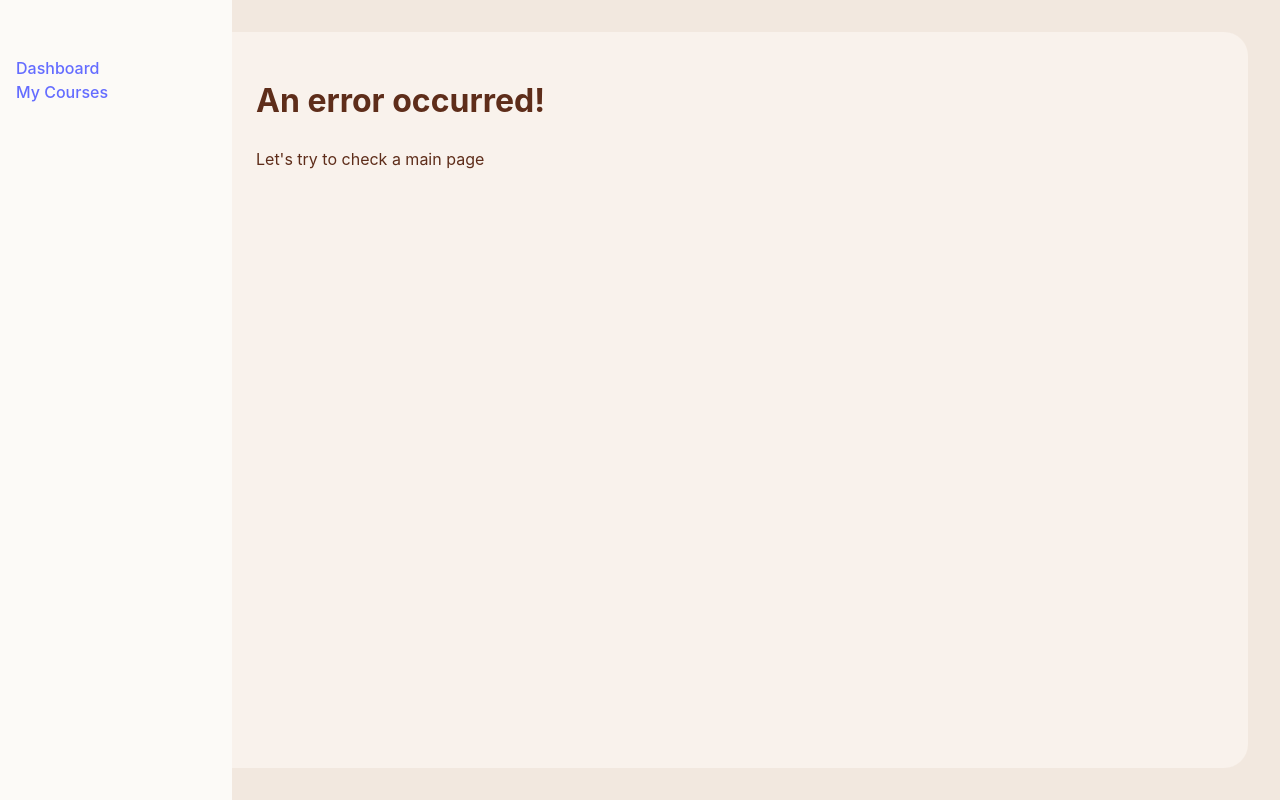
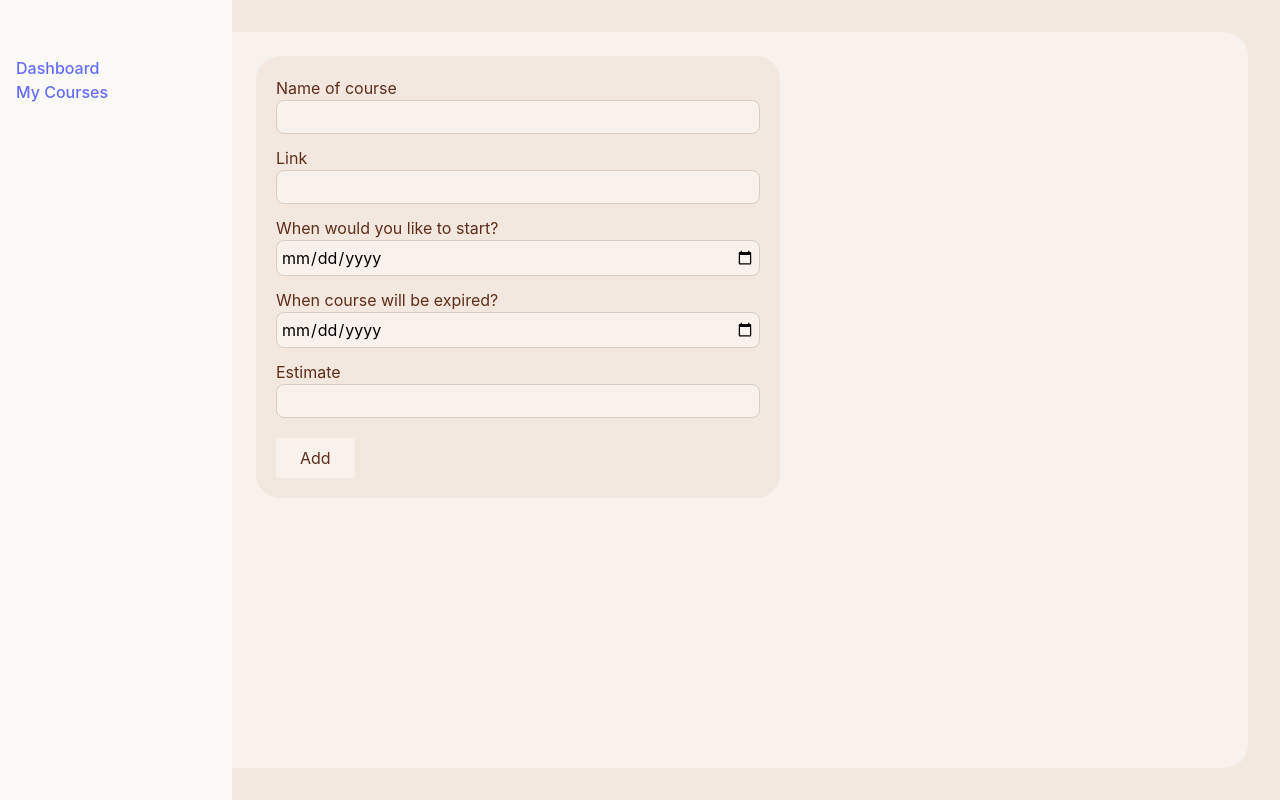
Before and after one commit to owlblinked/course-keeper, a React (Vite) app: page /courses/new in a window 1280 px wide. Built offline with nearby package versions, Linux system fonts and the light colour scheme.

Commit message:
- add CourseForm component

```diff
--- a/src/App.css
+++ b/src/App.css
@@ -1,19 +1,27 @@
+:root {
+  --color-dawn-pink: #f2e8df;
+  --color-vista-white: #fcfaf7;
+  --color-white-linen: #f9f2ec;
+  --color-swirl: #d7cdc4;
+  --color-espresso: #5e2d1a;
+}
+
 #root {
   display: flex;
-  background-color: #f2e8df;
+  background-color: var(--color-dawn-pink);
   width: 100%;
   min-height: 100vh;
-  color: #5e2d1a;
+  color: var(--color-espresso);
 }
 
 aside {
   width: 12.5rem;
-  background-color: #fcfaf7;
+  background-color: var(--color-vista-white);
   padding: 3.5rem 1rem;
 }
 
 main {
-  background-color: #f9f2ec;
+  background-color: var(--color-white-linen);
   margin: 2rem 2rem 2rem 0;
   padding: 1.5rem;
   flex-grow: 1;
--- a/src/App.tsx
+++ b/src/App.tsx
@@ -3,6 +3,7 @@ import { Dashboard } from "./pages/Dashboard/Dashboard";
 import { Layout } from "./components/layout/Layout";
 import { Courses } from "./pages/Courses/Courses";
 import { Error } from "./pages/Error/Error";
+import { NewCourse } from "./pages/NewCourse/NewCourse";
 import "./App.css";
 
 const router = createBrowserRouter([
@@ -15,6 +16,7 @@ const router = createBrowserRouter([
         path: "/courses",
         children: [
           { index: true, element: <Courses /> },
+          { path: "/courses/new", element: <NewCourse /> },
           // { path: "/courses/:id", element: <Course /> },
         ],
       },
--- /dev/null
+++ b/src/components/courses/CourseForm/CourseForm.module.css
@@ -0,0 +1,46 @@
+fieldset {
+  border: none;
+  margin: 0 0 0.75rem;
+  padding: 0;
+}
+
+.form {
+  background-color: var(--color-dawn-pink);
+  padding: 1.25rem;
+  border-radius: 1.5rem;
+  width: 50%;
+  max-width: 35rem;
+}
+
+.form label,
+.form input {
+  display: block;
+  width: 100%;
+  box-sizing: border-box;
+  -webkit-box-sizing: border-box;
+  -moz-box-sizing: border-box;
+}
+
+.form input {
+  font: inherit;
+  padding: 0.25rem;
+  background-color: var(--color-white-linen);
+  border-radius: 0.5rem;
+  border: 1px solid var(--color-swirl);
+}
+
+button {
+  font: inherit;
+  cursor: pointer;
+  padding: 0.5rem 1.5rem;
+  border-radius: 4px;
+  background-color: var(--color-white-linen);
+  color: inherit;
+  border: none;
+  margin-top: 0.5rem;
+}
+
+button:hover,
+button:active {
+  background-color: var(--color-vista-white);
+}
--- /dev/null
+++ b/src/components/courses/CourseForm/CourseForm.tsx
@@ -0,0 +1,30 @@
+import { memo } from "react";
+import classes from "./CourseForm.module.css";
+
+export const CourseForm = memo(() => {
+  return (
+    <form className={classes.form}>
+      <fieldset>
+        <label htmlFor="title">Name of course</label>
+        <input id="title" type="text" name="title" />
+      </fieldset>
+      <fieldset>
+        <label htmlFor="link">Link</label>
+        <input id="link" type="url" name="link" />
+      </fieldset>
+      <fieldset>
+        <label htmlFor="startDate">When would you like to start?</label>
+        <input id="startDate" type="date" name="startDate" />
+      </fieldset>
+      <fieldset>
+        <label htmlFor="expireDate">When course will be expired?</label>
+        <input id="expireDate" type="date" name="expireDate" />
+      </fieldset>
+      <fieldset>
+        <label htmlFor="estimate">Estimate</label>
+        <input id="estimate" type="number" name="estimate" />
+      </fieldset>
+      <button>Add</button>
+    </form>
+  );
+});
--- a/src/index.css
+++ b/src/index.css
@@ -29,16 +29,3 @@ body {
   min-width: 320px;
   min-height: 100vh;
 }
-
-@media (prefers-color-scheme: light) {
-  :root {
-    color: #213547;
-    background-color: #ffffff;
-  }
-  a:hover {
-    color: #747bff;
-  }
-  button {
-    background-color: #f9f9f9;
-  }
-}
--- a/src/pages/Courses/Courses.tsx
+++ b/src/pages/Courses/Courses.tsx
@@ -1,4 +1,5 @@
 import { useState, useEffect } from "react";
+import { Link } from "react-router-dom";
 import Api from "../../api/api";
 import { CoursesList } from "../../components/courses/CoursesList/CoursesList";
 
@@ -22,5 +23,10 @@ export const Courses = () => {
     fetchData();
   }, []);
 
-  return <CoursesList data={data} loading={loading} />;
+  return (
+    <>
+      <Link to="/courses/new">Add a new course</Link>
+      <CoursesList data={data} loading={loading} />
+    </>
+  );
 };
--- /dev/null
+++ b/src/pages/NewCourse/NewCourse.tsx
@@ -0,0 +1,5 @@
+import { CourseForm } from "../../components/courses/CourseForm/CourseForm";
+
+export const NewCourse = () => {
+  return <CourseForm />;
+};
```
